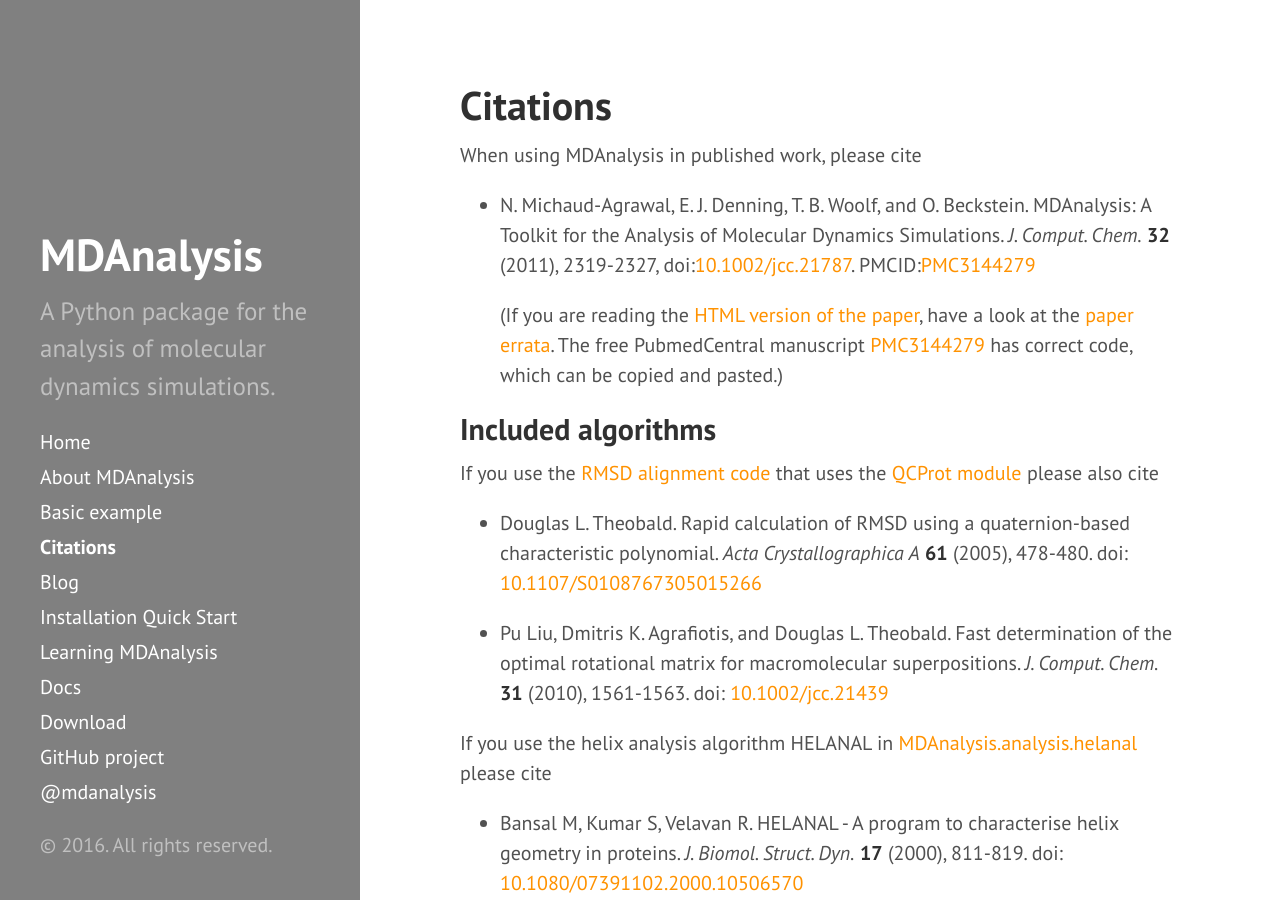
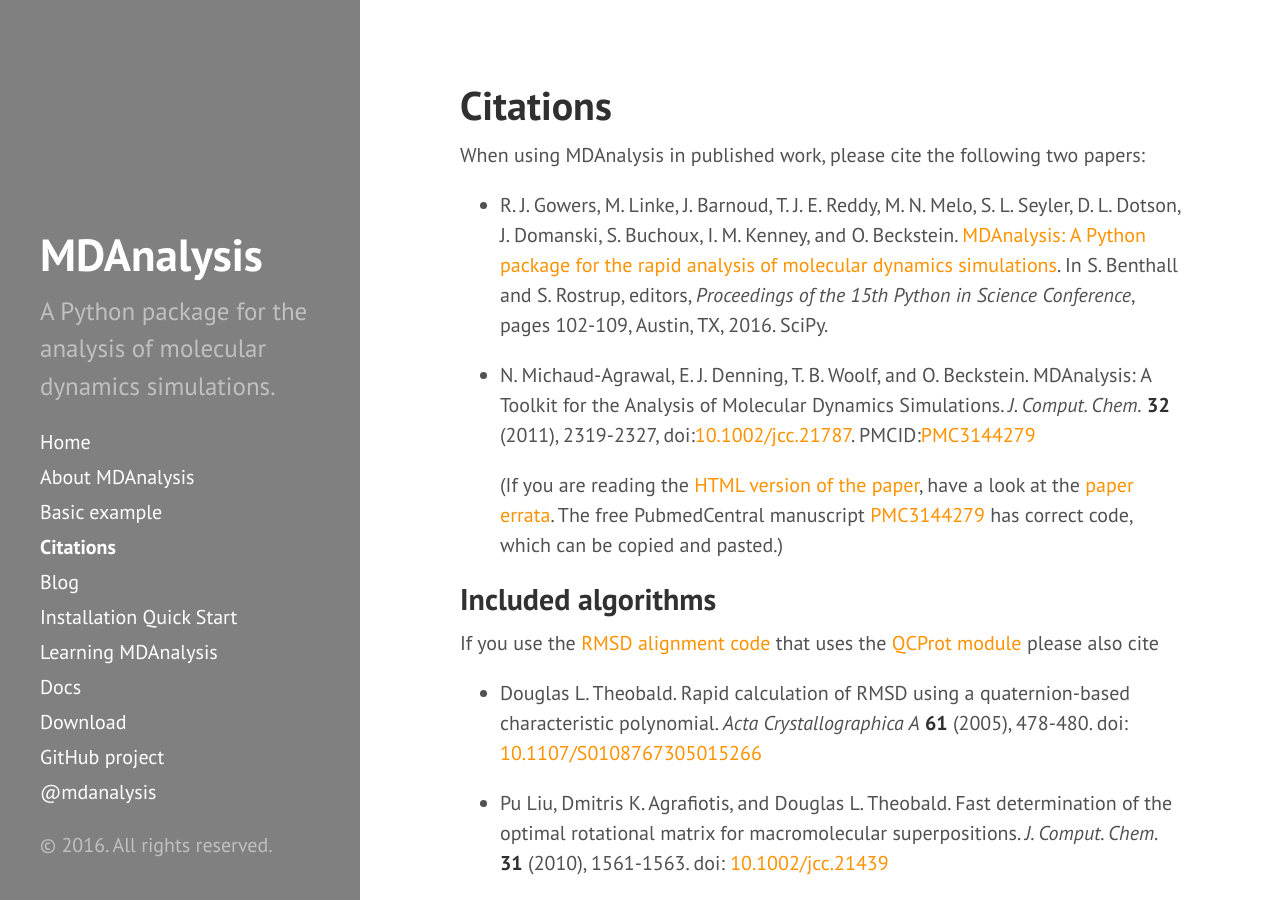
Before and after one commit to MDAnalysis/MDAnalysis.github.io, a Jekyll site: the page built from pages/citations.md, in a window 1280 px wide and 900 px high. Built offline with Jekyll 4.4.1, drawn with Linux system fonts in a browser that asks for light colours.

Commit message:
updated MDAnalysis citation
- added Gowers et al 2016 SciPy paper
- request that both MDAnalysis papers are cited
- closes #27

```diff
--- a/pages/citations.md
+++ b/pages/citations.md
@@ -3,7 +3,14 @@ layout: page
 title: Citations
 ---
 
-When using MDAnalysis in published work, please cite
+When using MDAnalysis in published work, please cite the following two papers:
+
+ * <a name="Gowers2016"></a>R. J. Gowers, M. Linke, J. Barnoud, T. J. E. Reddy,
+   M. N. Melo, S. L. Seyler, D. L. Dotson, J. Domanski, S. Buchoux,
+   I. M. Kenney, and
+   O. Beckstein. [MDAnalysis: A Python package for the rapid analysis of molecular dynamics simulations](http://conference.scipy.org/proceedings/scipy2016/oliver_beckstein.html). In
+   S. Benthall and S. Rostrup, editors, *Proceedings of the 15th Python in
+   Science Conference*, pages 102-109, Austin, TX, 2016. SciPy.
 
  * <a name="MichaudAgrawal2011"></a>N. Michaud-Agrawal, E. J. Denning, T. B. Woolf, and
    O. Beckstein. MDAnalysis: A Toolkit for the Analysis of Molecular Dynamics
```
